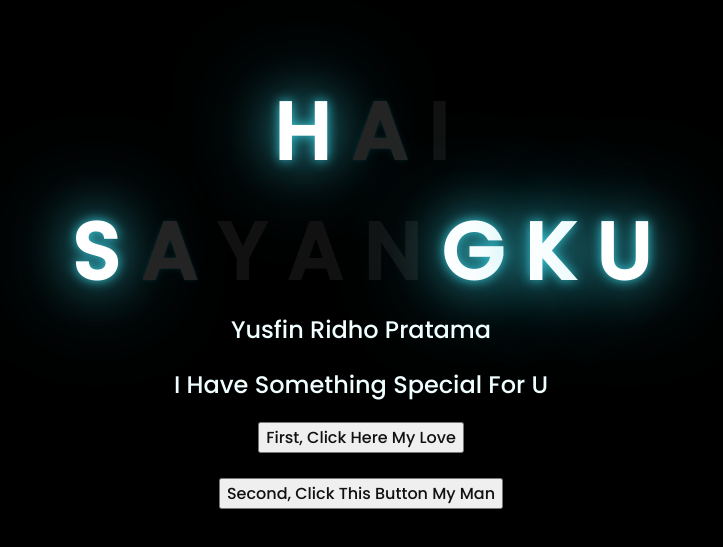
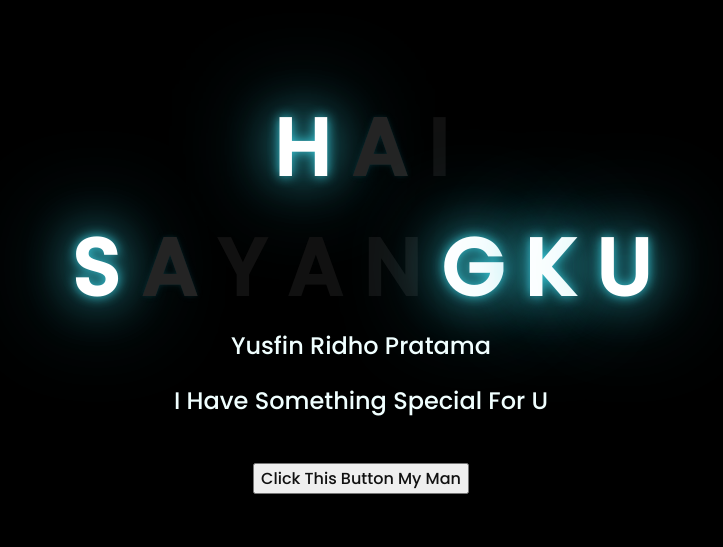
Before and after one commit to callmesaa/callmesaa.github.io, a plain HTML site: page index.html in a window 1280 px wide. Shown: the part 105-652 px from the top of the page, without its empty margins (287-1010 px from the left). Drawn offline with Linux system fonts and the light colour scheme.

Commit message:
Update index.html

```diff
--- a/index.html
+++ b/index.html
@@ -33,16 +33,11 @@
     <div class="description">
         <span>I Have Something Special For U</span>
     </div>
-    <div class="button">
-        <button>
-            <a href="flower.html">First, Click Here My Love</a>
-        </button>
 
-    </div>
     <br>
     <div class="button">
         <button>
-            <a href="page2.html">Second, Click This Button My Man</a>
+            <a href="page2.html"> Click This Button My Man</a>
         </button>
 
     </div>
```
